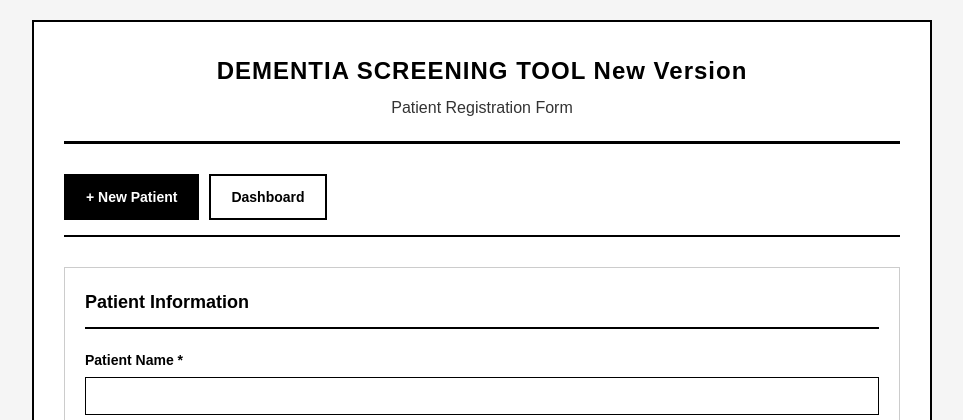
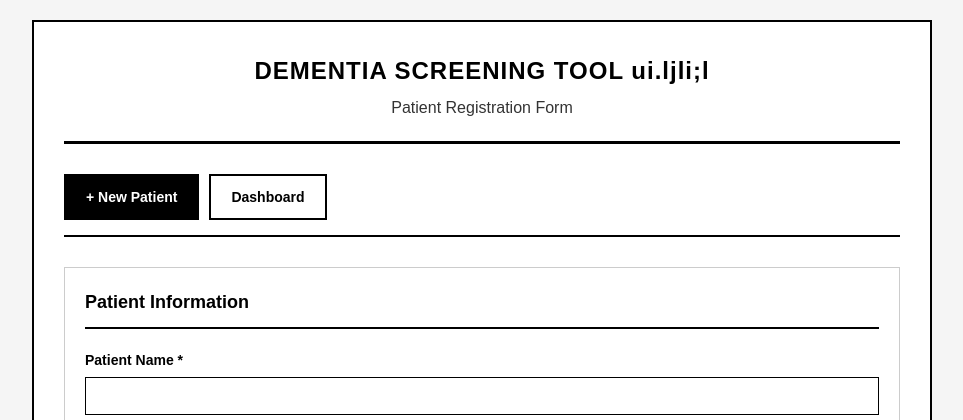
Before and after one commit to SamDurga2507/Dementia_Screening_Tool, a FastAPI app: page / in a window 1280 px wide. Shown: the top 420 px of the page, without its empty margins (158-1121 px from the left). Run offline with FastAPI, Linux system fonts and the light colour scheme.

Commit message:
update the content

```diff
--- a/app/templates/index.html
+++ b/app/templates/index.html
@@ -9,7 +9,7 @@
 <body>
     <div class="container">
         <header class="header">
-            <h1>DEMENTIA SCREENING TOOL New Version</h1>
+            <h1>DEMENTIA SCREENING TOOL ui.ljli;l</h1>
             <h2>Patient Registration Form</h2>
         </header>
 
```
